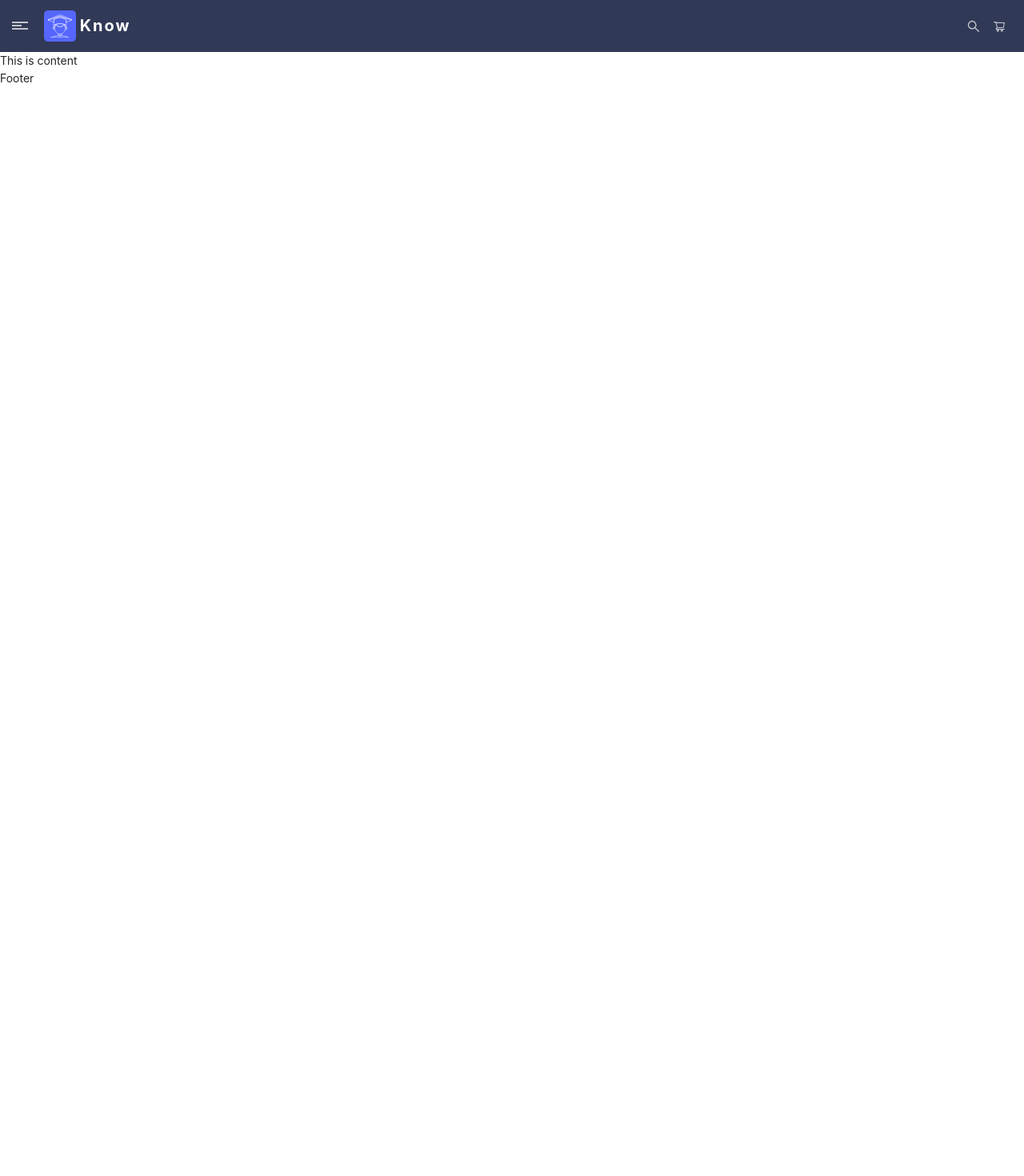
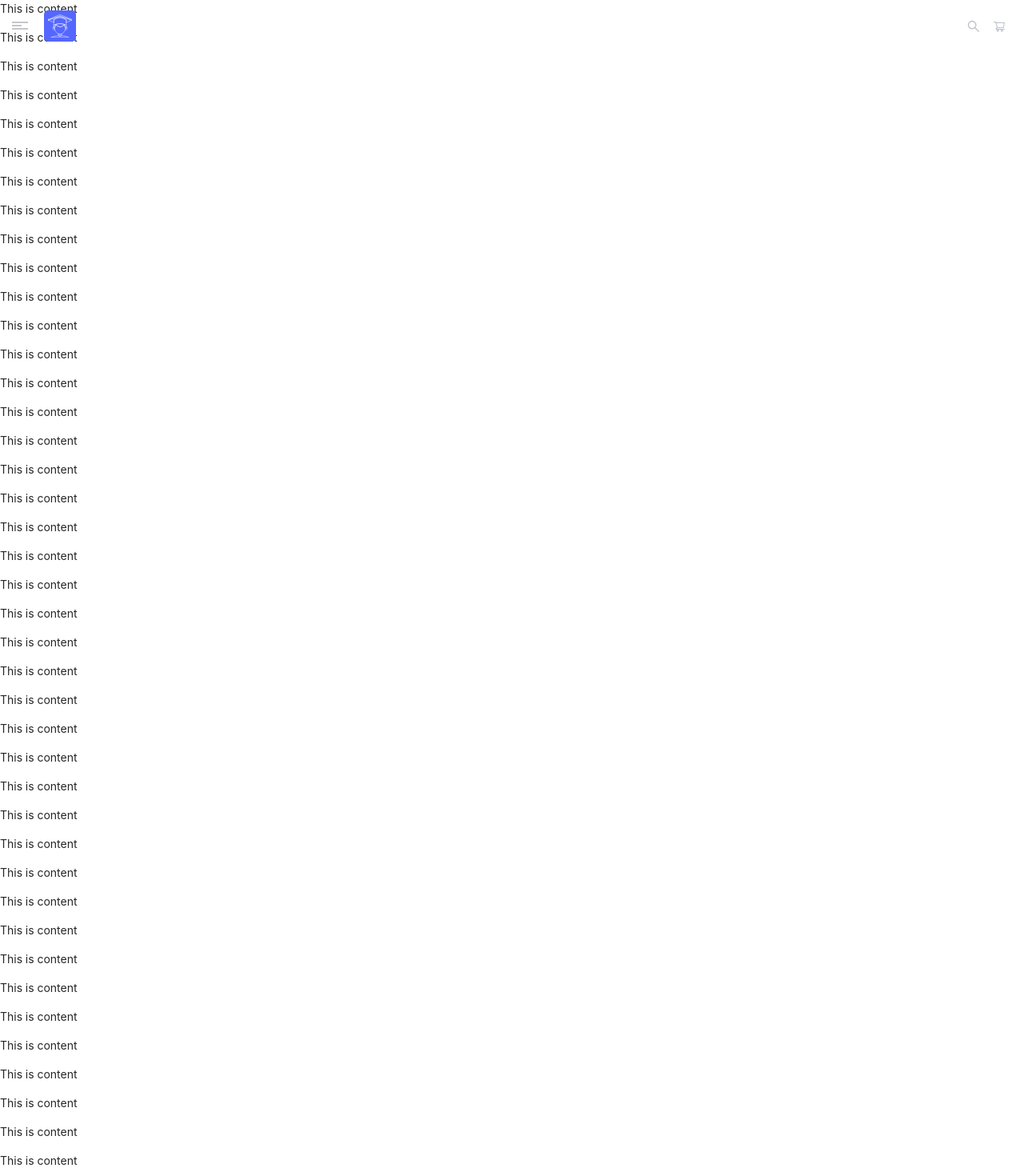
Before and after one commit to zinbac000/react-elearning, a React (Create React App) app: page / in a window 1280 px wide. Shown: the top 1470 px of the page at 80% size. Before the commit the page ends 800 px from the top, so only its background shows below. Built offline with nearby package versions, Linux system fonts and the light colour scheme.

Commit message:
add logic to conditionally toggle transparent scrolling effect for header

```diff
--- a/src/App.js
+++ b/src/App.js
@@ -5,7 +5,59 @@ import MainLayout from './hoc/MainLayout/MainLayout';
 function App() {
   return (
     <div className={classes.App}>
-      <MainLayout>This is content</MainLayout>
+      <MainLayout>
+        <p>This is content</p>
+        <p>This is content</p>
+        <p>This is content</p>
+        <p>This is content</p>
+        <p>This is content</p>
+        <p>This is content</p>
+        <p>This is content</p>
+        <p>This is content</p>
+        <p>This is content</p>
+        <p>This is content</p>
+        <p>This is content</p>
+        <p>This is content</p>
+        <p>This is content</p>
+        <p>This is content</p>
+        <p>This is content</p>
+        <p>This is content</p>
+        <p>This is content</p>
+        <p>This is content</p>
+        <p>This is content</p>
+        <p>This is content</p>
+        <p>This is content</p>
+        <p>This is content</p>
+        <p>This is content</p>
+        <p>This is content</p>
+        <p>This is content</p>
+        <p>This is content</p>
+        <p>This is content</p>
+        <p>This is content</p>
+        <p>This is content</p>
+        <p>This is content</p>
+        <p>This is content</p>
+        <p>This is content</p>
+        <p>This is content</p>
+        <p>This is content</p>
+        <p>This is content</p>
+        <p>This is content</p>
+        <p>This is content</p>
+        <p>This is content</p>
+        <p>This is content</p>
+        <p>This is content</p>
+        <p>This is content</p>
+        <p>This is content</p>
+        <p>This is content</p>
+        <p>This is content</p>
+        <p>This is content</p>
+        <p>This is content</p>
+        <p>This is content</p>
+        <p>This is content</p>
+        <p>This is content</p>
+        <p>This is content</p>
+        <p>This is content</p>
+      </MainLayout>
     </div>
   );
 }
--- a/src/components/MainLayout/Header/Header.js
+++ b/src/components/MainLayout/Header/Header.js
@@ -13,6 +13,33 @@ export default class Header extends Component {
   state = {
     drawerOpen: false,
     searchModalOpen: false,
+    isTransparent: !!this.props.transparentOnTop,
+  };
+
+  componentDidMount() {
+    if (this.props.transparentOnTop) {
+      window.addEventListener('scroll', this.handleCheckWindowScroll);
+    }
+  }
+
+  componentWillUnmount() {
+    if (this.props.transparentOnTop) {
+      window.removeEventListener('scroll', this.handleCheckWindowScroll);
+    }
+  }
+
+  handleCheckWindowScroll = () => {
+    if (window.pageYOffset > 65 && this.state.isTransparent) {
+      console.log('should not transparent');
+      this.setState({
+        isTransparent: false,
+      });
+    } else if (window.pageYOffset <= 65 && !this.state.isTransparent) {
+      console.log('should not transparent');
+      this.setState({
+        isTransparent: true,
+      });
+    }
   };
 
   handleShowDrawer = () => this.setState({ drawerOpen: true });
@@ -25,7 +52,12 @@ export default class Header extends Component {
 
   render() {
     return (
-      <header className={classes.Header}>
+      <header
+        className={[
+          classes.Header,
+          this.state.isTransparent ? classes.Transparent : null,
+        ].join(' ')}
+      >
         <DrawerToggler clicked={this.handleShowDrawer} />
         <Drawer
           closable={false}
--- a/src/components/MainLayout/Header/Header.module.scss
+++ b/src/components/MainLayout/Header/Header.module.scss
@@ -1,4 +1,9 @@
 .Header {
+  position: fixed;
+  top: 0;
+  left: 0;
+  right: 0;
+
   display: flex;
   justify-content: space-between;
   align-items: center;
@@ -7,6 +12,12 @@
 
   background-color: #303956;
   color: #c1c4cd;
+
+  transition: all 0.3s ease;
+}
+
+.Transparent {
+  background-color: #30395600;
 }
 
 .Logo {
--- a/src/hoc/MainLayout/MainLayout.js
+++ b/src/hoc/MainLayout/MainLayout.js
@@ -8,8 +8,7 @@ export default class MainLayout extends Component {
   render() {
     return (
       <div className={classes.Layout}>
-        {/* SideDrawer */}
-        <Header />
+        <Header transparentOnTop />
         <main>{this.props.children}</main>
         <Footer />
       </div>
```
